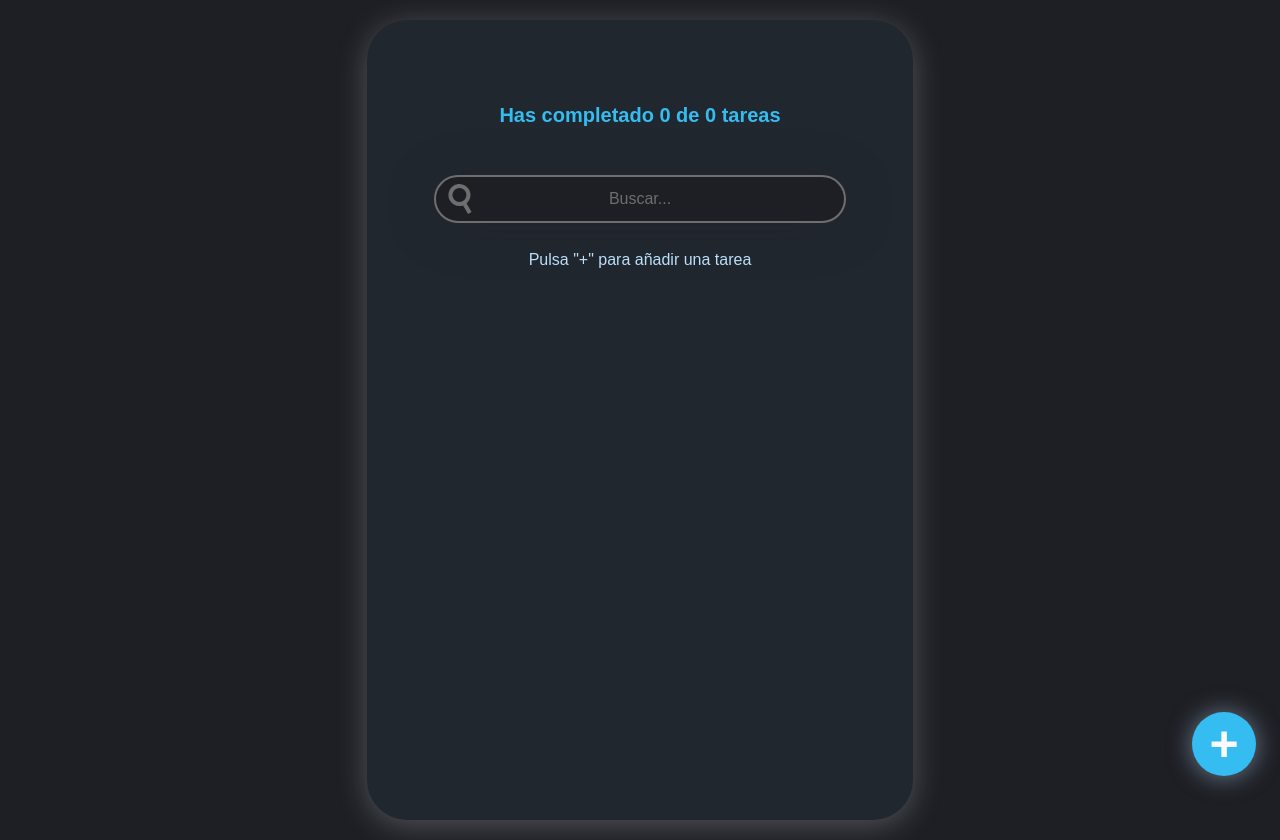
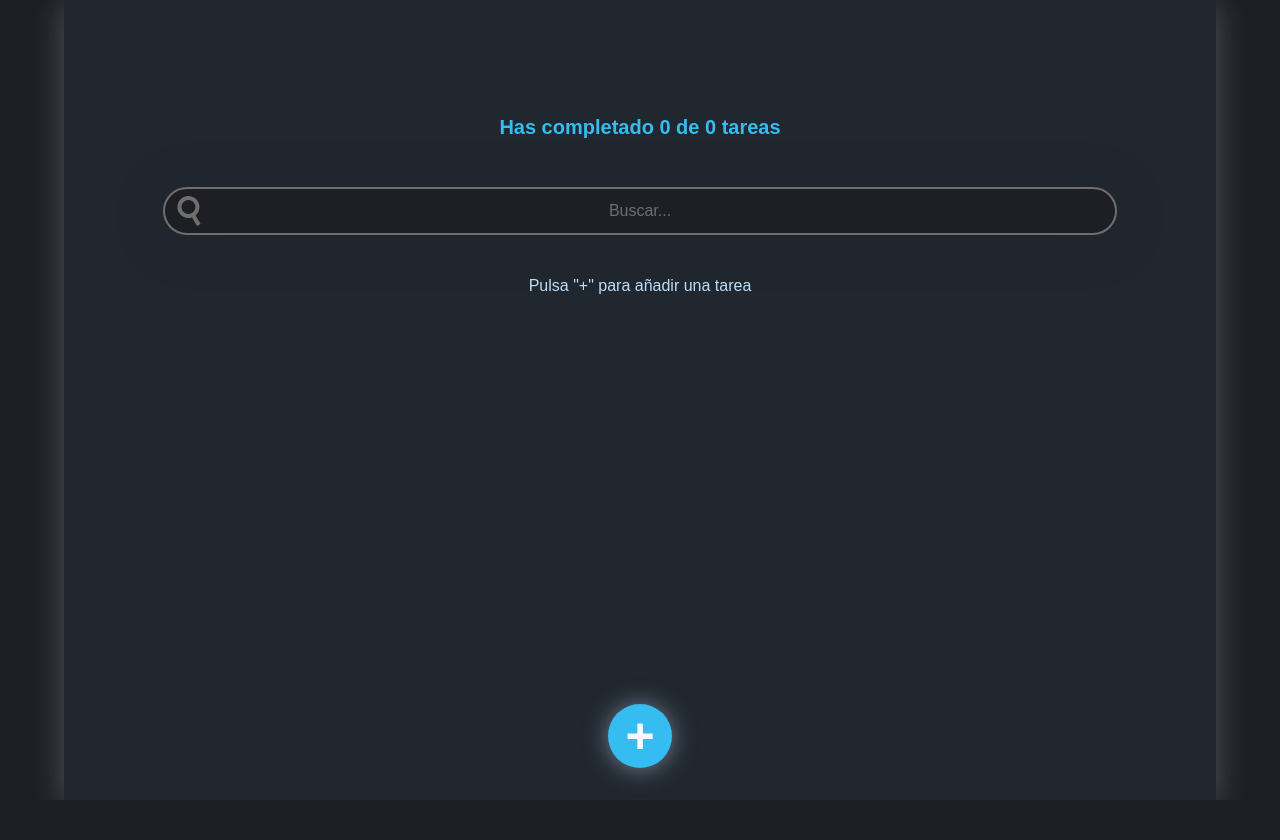
Before and after one commit to rodrigogloz/ToDo-Machine, a React (Create React App) app: page / in a window 1280 px wide. After the commit the page ends 800 px from the top, so only its background shows below. Built offline with nearby package versions, Linux system fonts and the light colour scheme.

Commit message:
Modificaciones menores en estilos CSS

```diff
--- /dev/null
+++ b/src/ChangeAlert/ChangeAlert.css
@@ -0,0 +1,31 @@
+.reloadInfoButton {
+  background-color: var(--dark-main-color);
+  border-radius: 25px;
+  border-style: solid;
+  height: 40px;
+  width: 40px;
+  cursor: pointer;
+}
+
+.reloadIcon {
+  margin: auto;
+  padding: 0;
+  filter: invert(82%) sepia(41%) saturate(5598%) hue-rotate(164deg)
+    brightness(97%) contrast(94%);
+}
+
+.reloadInfoButtonText {
+  color: var(--light-color);
+  box-sizing: border-box;
+  height: 35px;
+  margin: 0;
+  margin-right: 20px;
+  padding-top: 9px;
+}
+
+.reloadInfoButtonContainer {
+  display: flex;
+  margin-bottom: 52px;
+  margin-top: -24px;
+  align-self: center;
+}
--- a/src/ChangeAlert/ChangeAlert.js
+++ b/src/ChangeAlert/ChangeAlert.js
@@ -1,13 +1,15 @@
 import React from "react";
 import { withStorageListener } from "./withStorageListener";
+import "./ChangeAlert.css";
+import reloadIcon from "../assets/reload-icon.svg";
 
 function ChangeAlert({ show, toggleShow }) {
   if (show) {
     return (
-      <div>
-        <p>Hubo cambios</p>
-        <button onClick={() => toggleShow(false)}>
-          Volver a cargar la información
+      <div className="reloadInfoButtonContainer">
+        <p className="reloadInfoButtonText">Hay cambios sin actualizar</p>
+        <button className="reloadInfoButton" onClick={() => toggleShow(false)}>
+          <img src={reloadIcon} className="reloadIcon" alt="reload" />
         </button>
       </div>
     );
--- a/src/CreateTodoButton/CreateTodoButton.css
+++ b/src/CreateTodoButton/CreateTodoButton.css
@@ -1,4 +1,4 @@
-.CreateTodoButton {
+/* .CreateTodoButton {
   background-color: var(--main-color);
   box-shadow: 0px 1px 25px rgb(187, 222, 251, 0.5);
   border: none;
@@ -20,9 +20,31 @@
   transition: 0.3s ease;
 
   z-index: 2;
+} */
+
+.CreateTodoButton {
+  background-color: var(--main-color);
+  box-shadow: 0px 1px 25px rgb(187, 222, 251, 0.5);
+  border: none;
+  border-radius: 50%;
+  cursor: pointer;
+  font-size: 50px;
+
+  font-weight: bold;
+  color: #fafafa;
+  height: 64px;
+  width: 64px;
+
+  position: fixed;
+  left: 50%;
+  bottom: 0px;
+  transform: translate(-50%, -50%);
+  transition: 0.3s ease;
+
+  z-index: 2;
 }
 
 .CreateTodoButton:hover {
-  transform: rotate(224deg);
+  transform: translate(-50%, -50%) rotate(224deg);
   box-shadow: 2px 2px 24px rgb(187, 222, 251, 0.7);
 }
--- /dev/null
+++ b/src/TodoHeader/TodoHeader.css
@@ -0,0 +1,6 @@
+.TodoHeader {
+  display: flex;
+  flex-direction: column;
+  align-content: center;
+  justify-content: center;
+}
--- a/src/TodoHeader/TodoHeader.js
+++ b/src/TodoHeader/TodoHeader.js
@@ -1,8 +1,9 @@
 import React from "react";
+import "./TodoHeader.css";
 
 function TodoHeader({ children, loading }) {
   return (
-    <header>
+    <header className="TodoHeader">
       {React.Children.toArray(children).map((child) =>
         React.cloneElement(child, { loading })
       )}
--- a/src/TodoItem/TodoItem.css
+++ b/src/TodoItem/TodoItem.css
@@ -1,6 +1,7 @@
 .TodoItem {
   background-color: var(--dark-main-color);
   position: relative;
+  min-width: 250px;
   display: flex;
   justify-content: center;
   align-items: center;
@@ -75,3 +76,10 @@
   box-shadow: 0px 1px 25px rgb(255, 0, 0, 0.8);
   /* transform: scale(1.1); */
 }
+
+/* @media (min-width: 760px) {
+  .TodoItem {
+    min-width: 450px;
+    background-color: aliceblue;
+  }
+} */
--- a/src/TodoList/TodoList.css
+++ b/src/TodoList/TodoList.css
@@ -3,3 +3,27 @@ ul {
   padding: 0 0 56px 0;
   list-style: none;
 }
+
+.TodoList-container {
+  display: flex;
+  flex-direction: column;
+  margin: 14px auto;
+  justify-content: center;
+  width: 100%;
+}
+
+.TodoList-container > ul {
+  display: flex;
+  flex-direction: column;
+  width: 100%;
+  /* display: grid;
+  max-width: 100%;
+  grid-template-columns: 1fr 1fr;
+  grid-gap: 0 14px; */
+}
+
+/* @media (max-width: 760px) {
+  .TodoList-container > ul {
+    grid-template-columns: auto;
+  }
+} */
--- a/src/TodoSearch/TodoSearch.css
+++ b/src/TodoSearch/TodoSearch.css
@@ -1,6 +1,7 @@
 .TodoSearchMain {
   display: flex;
   margin-bottom: 12px;
+  /* max-width: 800px; */
 }
 
 .TodoSearchMain img {
@@ -21,6 +22,7 @@
   margin: 0 auto;
   height: 48px;
   width: calc(100% - 62px);
+  /* max-width: 800px; */
   font-size: 16px;
   text-align: center;
   font-family: "Montserrat", Arial, Helvetica, sans-serif;
--- a/src/index.css
+++ b/src/index.css
@@ -8,11 +8,22 @@
   --delete-red: rgb(255, 52, 37);
 }
 
+/* :root {
+  --dark-main-color: #1a1b1c;
+  --main-color: #35bcf1;
+  --text-color: #001225;
+  --light-color: #bbdefb;
+  --checked-green: rgb(27, 187, 27);
+  --unchecked-color: #6e6e6e;
+  --delete-red: rgb(255, 52, 37);
+} */
+
 body {
+  position: relative;
   display: flex;
   box-sizing: border-box;
   width: 100%;
-  max-width: 650px;
+  max-width: 1350px;
   overflow-x: hidden;
   padding: 0;
   margin: 0 auto;
@@ -22,7 +33,7 @@ body {
 }
 
 #root {
-  margin: 20px 8%;
+  margin: 0px 5%;
   width: 100%;
   display: flex;
   flex-direction: column;
@@ -30,7 +41,7 @@ body {
   position: relative;
   min-height: 100vh;
   background-color: var(--text-color);
-  padding: 36px;
-  border-radius: 40px;
+  padding: calc(30px + 3%);
+  /* border-radius: 40px; */
   box-shadow: 0px 5px 30px rgba(202, 206, 207, 0.3);
 }
```
Also changed, not shown: src/assets/reload-icon.svg (added), 1 other file (tests, documents, lock files or other folders).
